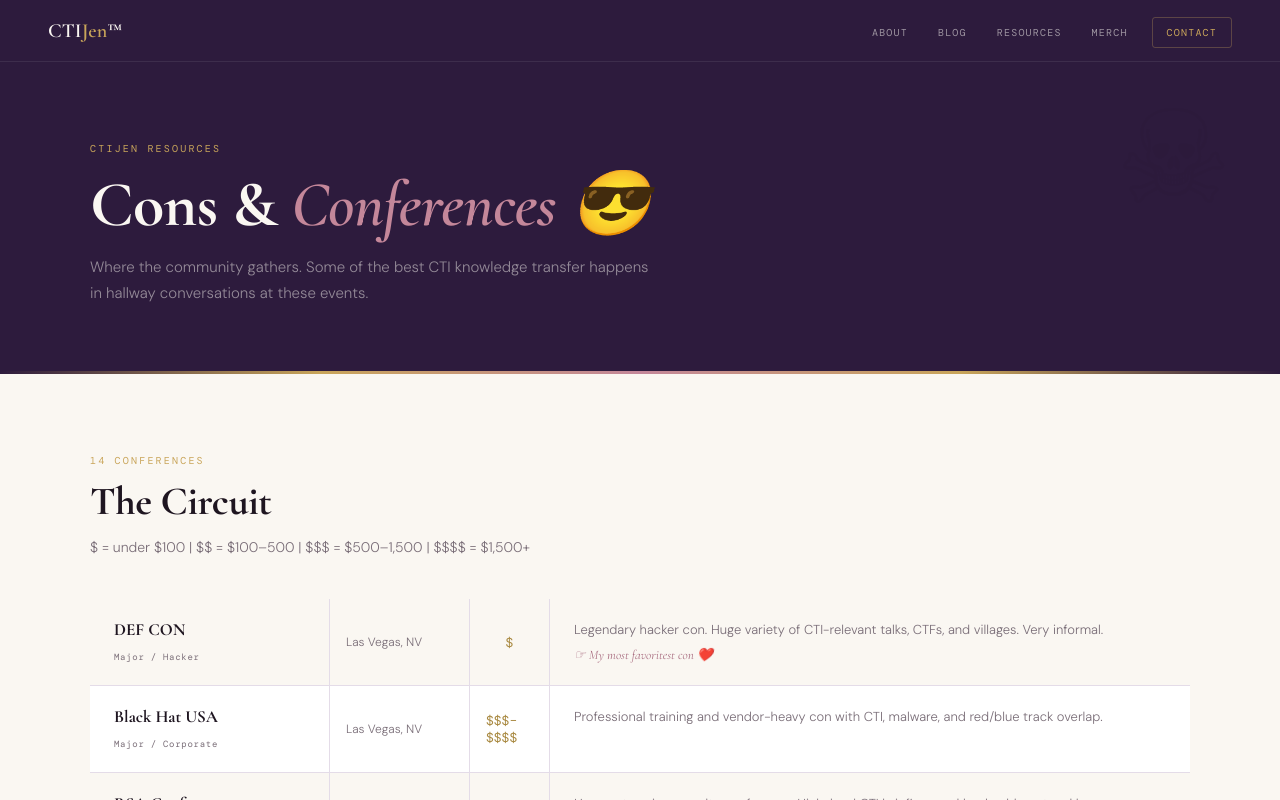
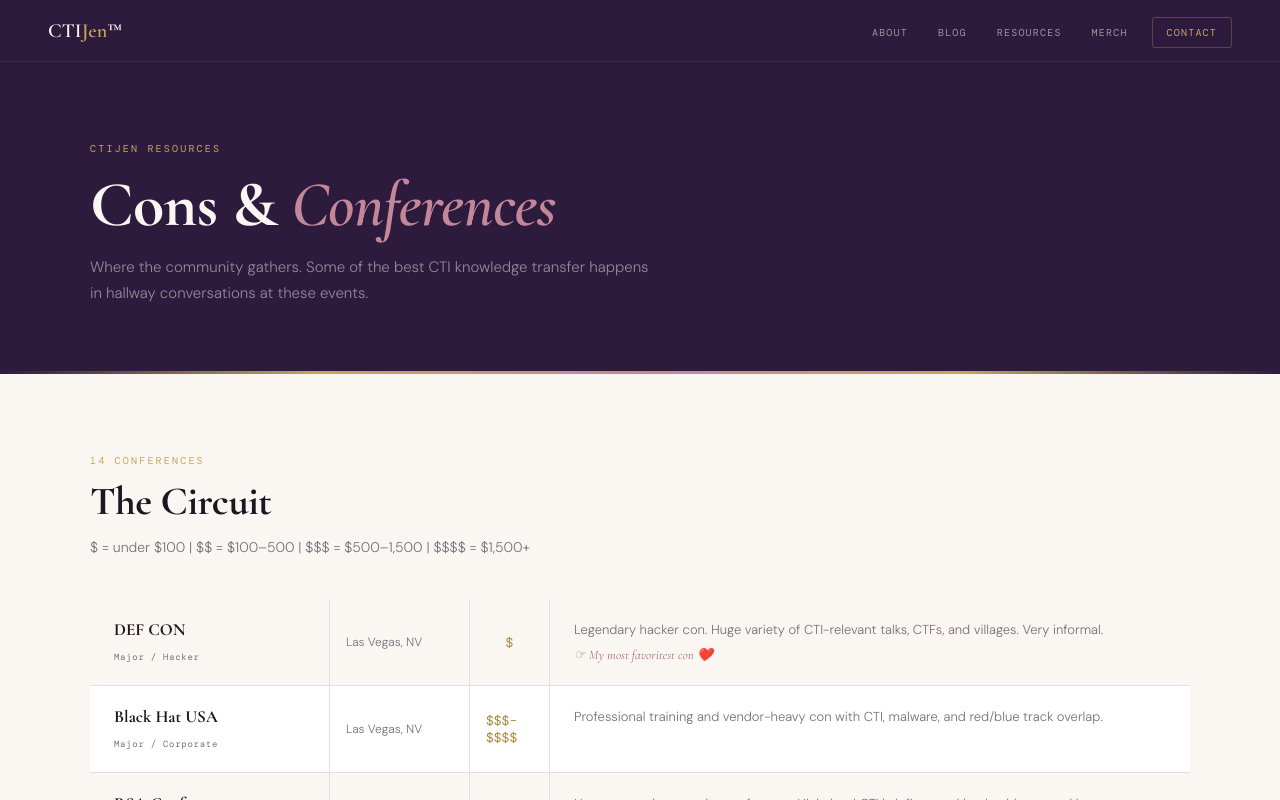
Before and after one commit to CTIJen/ctijen-site, a Next.js app: page /conferences in a window 1280 px wide. Shown: the top 800 px of the page. Built offline with nearby package versions, Linux system fonts and the light colour scheme.

Commit message:
Removed emoji from conferences page

```diff
--- a/src/app/conferences/page.tsx
+++ b/src/app/conferences/page.tsx
@@ -24,7 +24,7 @@
       <PageHero
         eyebrow="CTIJen Resources"
         title="Cons &"
-        titleEm="Conferences 😎"
+        titleEm="Conferences"
         desc="Where the community gathers. Some of the best CTI knowledge transfer happens in hallway conversations at these events."
       />
       <GradientRule />
```
